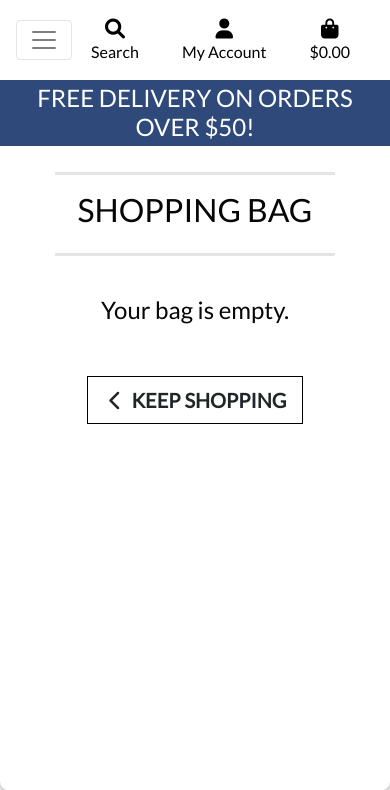
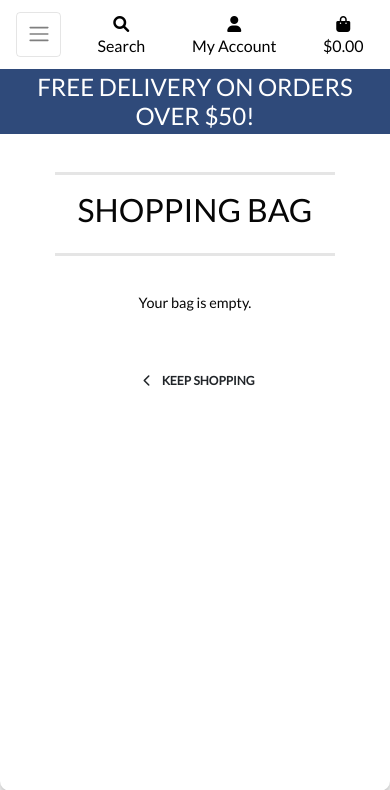
Before and after one commit to Volneirj/project_v_ci_v1, a Django app: page /bag/ in a window 390 px wide. Shown: the top 790 px of the page. Run offline with Django 3.2, Linux system fonts and the light colour scheme; some libraries are stand-ins or nearby versions.

Commit message:
Fix font size in smalls screens

```diff
--- a/static/css/base.css
+++ b/static/css/base.css
@@ -303,8 +303,9 @@ a.category-badge>span.badge:hover {
     overflow: hidden;
 }
 
-.rounded-0 {
-    border: 1px solid black;
+.border-btn {
+    border: 1px solid black !important;
+    color: #000 !important;
 }
 
 .btn-file input[type="file"] {
@@ -361,6 +362,42 @@ a.category-badge>span.badge:hover {
     body {
         height: calc(100vh - 116px);
     }
+
+    .display-4.logo-font.text-black {
+        font-size: 2rem;
+    }
+
+    .nav-link {
+        padding: 0.15rem;
+    }
+
+    .nav-link i.fa-lg {
+        font-size: 1rem;
+    }
+
+    .navbar-toggler {
+        padding: .6rem .6rem;
+        font-size: 1rem;
+    }
+
+    .btn.btn-outline-black.rounded-0,
+    .btn.btn-black.rounded-0 {
+        padding: .375rem .375rem;
+    }
+
+    .btn.btn-outline-black.rounded-0.btn-lg,
+    .btn.btn-black.rounded-0.btn-lg {
+        padding: .375rem .375rem;
+        font-size: .75rem;
+    }
+
+    .increment-qty, .decrement-qty {
+        padding: .25rem .5rem !important;
+    }
+
+    .overlay p {
+        font-size: .9rem !important;
+    }
 }
 
 /* overlay  settings */
--- a/templates/allauth/account/email_change.html
+++ b/templates/allauth/account/email_change.html
@@ -12,7 +12,7 @@
     <form method="POST" action="{% url 'account_change_password' %}" class="password_change">
         {% csrf_token %}
         {{ form|crispy }}
-        <a class="btn btn-outline-black rounded-0" href="{% url 'account_login' %}">Back to Login</a>
+        <a class="btn btn-outline-black rounded-0 border-btn" href="{% url 'account_login' %}">Back to Login</a>
         <button type="submit" name="action">{% trans "Change Password" %}</button>
     </form>
 {% endblock %}
--- a/templates/allauth/account/login.html
+++ b/templates/allauth/account/login.html
@@ -41,7 +41,7 @@ for a {{ site_name }} account and sign in below:{% endblocktrans %}</p>
   {% if redirect_field_value %}
   <input type="hidden" name="{{ redirect_field_name }}" value="{{ redirect_field_value }}" />
   {% endif %}
-  <a class="btn btn-outline-black rounded-0" href="{% url 'home' %}">Home</a>
+  <a class="btn btn-outline-black rounded-0 border-btn" href="{% url 'home' %}">Home</a>
   <button class="primaryAction" type="submit">{% trans "Sign In" %}</button>
   <p class="mt-2">
     <a class="button secondaryAction" href="{% url 'account_reset_password' %}">{% trans "Forgot Password?" %}</a>
--- a/templates/allauth/account/logout.html
+++ b/templates/allauth/account/logout.html
@@ -15,7 +15,7 @@
   {% if redirect_field_value %}
   <input type="hidden" name="{{ redirect_field_name }}" value="{{ redirect_field_value }}"/>
   {% endif %}
-  <a class="btn btn-outline-black rounded-0" href="{% url 'home' %}">Cancel</a>
+  <a class="btn btn-outline-black rounded-0 border-btn" href="{% url 'home' %}">Cancel</a>
   <button type="submit">{% trans 'Sign Out' %}</button>
 </form>
 
--- a/templates/allauth/account/signup.html
+++ b/templates/allauth/account/signup.html
@@ -17,7 +17,7 @@
   {% if redirect_field_value %}
   <input type="hidden" name="{{ redirect_field_name }}" value="{{ redirect_field_value }}" />
   {% endif %}
-  <a class="btn btn-outline-black rounded-0" href="{% url 'account_login' %}">Back to Login</a>
+  <a class="btn btn-outline-black rounded-0 border-btn" href="{% url 'account_login' %}">Back to Login</a>
   <button type="submit">{% trans "Sign Up" %}</button>
 </form>
 
```
Also changed, not shown: 1 other file.
